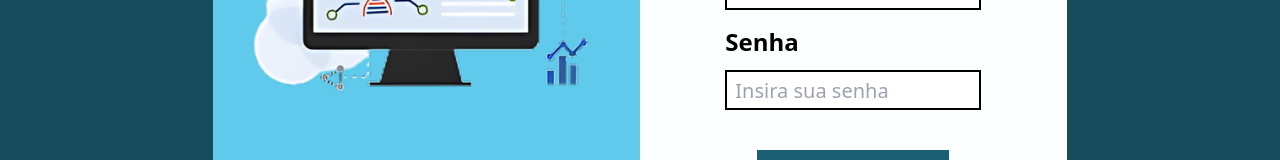
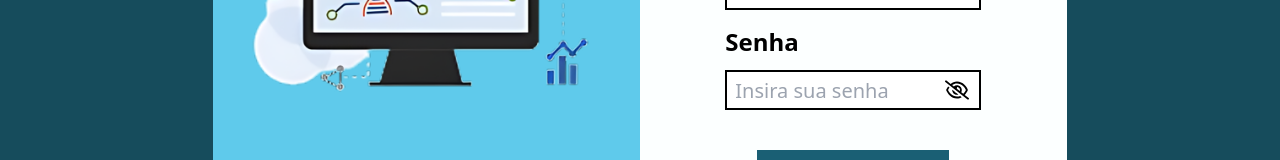
Before and after one commit to brugabi/ABVdb-Config-frontend, a React (Vite) app: page /login in a window 1280 px wide. Shown: the part 439-599 px from the top of the page. Built offline with nearby package versions, Linux system fonts and the light colour scheme.

Commit message:
mostrar senha fe

```diff
--- a/src/App.tsx
+++ b/src/App.tsx
@@ -3,6 +3,7 @@ import { Login } from "./pages/Login"
 import { Home } from "./pages/Home"
 import { Opcoes } from "./pages/Opcoes"
 import { SequenciaDonwload } from "./pages/SequenciaDownload"
+import { ErrorPage } from "./pages/ErrorPage"
 
 
 function App() {
@@ -15,6 +16,7 @@ function App() {
         <Route element={<Home></Home> } path="/"/>
         <Route element={<Opcoes></Opcoes>} path="/opcoes"></Route>
         <Route element={<SequenciaDonwload></SequenciaDonwload>} path="/download"></Route>
+        <Route element={<ErrorPage></ErrorPage>} path="*"></Route>
     </Routes>
     </BrowserRouter>
 
--- a/src/components/Forms.tsx
+++ b/src/components/Forms.tsx
@@ -2,6 +2,7 @@ import { useForm } from "react-hook-form";
 import { useNavigate } from "react-router-dom";
 import { usuario } from "../api/usuario";
 import { Button } from "./Button";
+import { useEffect, useRef, useState } from "react";
 
 interface FormData {
   email: string;
@@ -10,16 +11,18 @@ interface FormData {
 
 export const Forms = () => {
   const navigate = useNavigate();
-  const usuarios = usuario;
-
+  const users = usuario;
+  const [showPassword,setShowPassword] = useState(false);
+  const imgRef = useRef<HTMLImageElement|null>(null);
   const {
     register,
     handleSubmit,
     formState: { errors },
+    reset,
   } = useForm<FormData>();
 
   const onSubmit = (data: FormData) => {
-    const user = usuarios.find(
+    const user = users.find(
       (u) => u.email === data.email && u.senha === data.senha
     );
     console.log(data);
@@ -28,8 +31,22 @@ export const Forms = () => {
       navigate("/");
     } else {
       alert("Usuário ou senha inválidos");
+      reset();
     }
   };
+
+  const handleShowChange = () => {
+    setShowPassword(p => !showPassword)
+
+  }
+
+  useEffect(() => {
+    if (imgRef.current) {
+      imgRef.current.src = imgRef.current.src.includes("verSenhaNao.svg")
+        ? "src/assets/svgs/verSenha.svg"
+        : "src/assets/svgs/verSenhaNao.svg";
+    }
+  },[showPassword])
 
   return (
     <form onSubmit={handleSubmit(onSubmit)} className="flex justify-around flex-col w-full h-full">
@@ -50,14 +67,25 @@ export const Forms = () => {
         </label>
         <label className="text-left w-3/5 font-bold text-2xl flex-col flex gap-3 ">
           Senha
+          <div className="relative w-full">
             <input
-            className="h-10 p-2 border-2 font-normal border-black text-xl"
-            type="password"
+              className="h-10 p-2 border-2 font-normal border-black text-xl w-full"
+              type={showPassword ? "text" : "password"}
               placeholder="Insira sua senha"
               minLength={4}
               maxLength={12}
               {...register("senha", { required: "Senha é obrigatória" })}
+
             />
+            <button type="button"
+                 className="size-6 right-0 top-0 translate-y-1/3 -translate-x-1/2 absolute"
+                 onClick={handleShowChange}
+                 ><img className="w-full h-full"
+                       src="verSenhaNao.svg"
+                       ref={imgRef}></img>
+
+            </button>
+          </div>
           {errors.senha && <span className="text-red-500 text-xs">{errors.senha.message}</span>}
         </label>
         <Button className="h-10 w-48 mt-6" type="submit">
--- a/src/components/Header.tsx
+++ b/src/components/Header.tsx
@@ -1,6 +1,5 @@
 import { useNavigate } from "react-router-dom";
-import { Icone } from "./Icone";
-import { Logo } from "./Logo";
+
 
 
 export default function Header() {
@@ -8,10 +7,10 @@ export default function Header() {
     return(
         <header className="w-screen h-12 bg-secondary flex items-center justify-between ">
             <div className="flex gap-2 ml-2 cursor-pointer" onClick={() => navigate("/")}>
-            <Logo src="src/assets/logoSite.png" className="h-8 w-8"></Logo>
+            <img src="src/assets/logoSite.png" className="h-8 w-8"></img>
             <p className="text-black font-bold text-xl">ABVdb&Config</p>
            </div>
-            <Icone className="size-8 mr-2" ></Icone>
+            <img src="src/assets/icone.png" className="size-8 mr-2 rounded-full" ></img>
         </header>
     )
 }
--- /dev/null
+++ b/src/pages/ErrorPage.tsx
@@ -0,0 +1,6 @@
+export const ErrorPage = () => {
+
+    return(
+        <div>Página não encontrada</div>
+    )
+}
```
Also changed, not shown: src/assets/svgs/verSenha.svg (added), src/assets/svgs/verSenhaNao.svg (added). Lines whose indentation alone changed are shown as unchanged.
